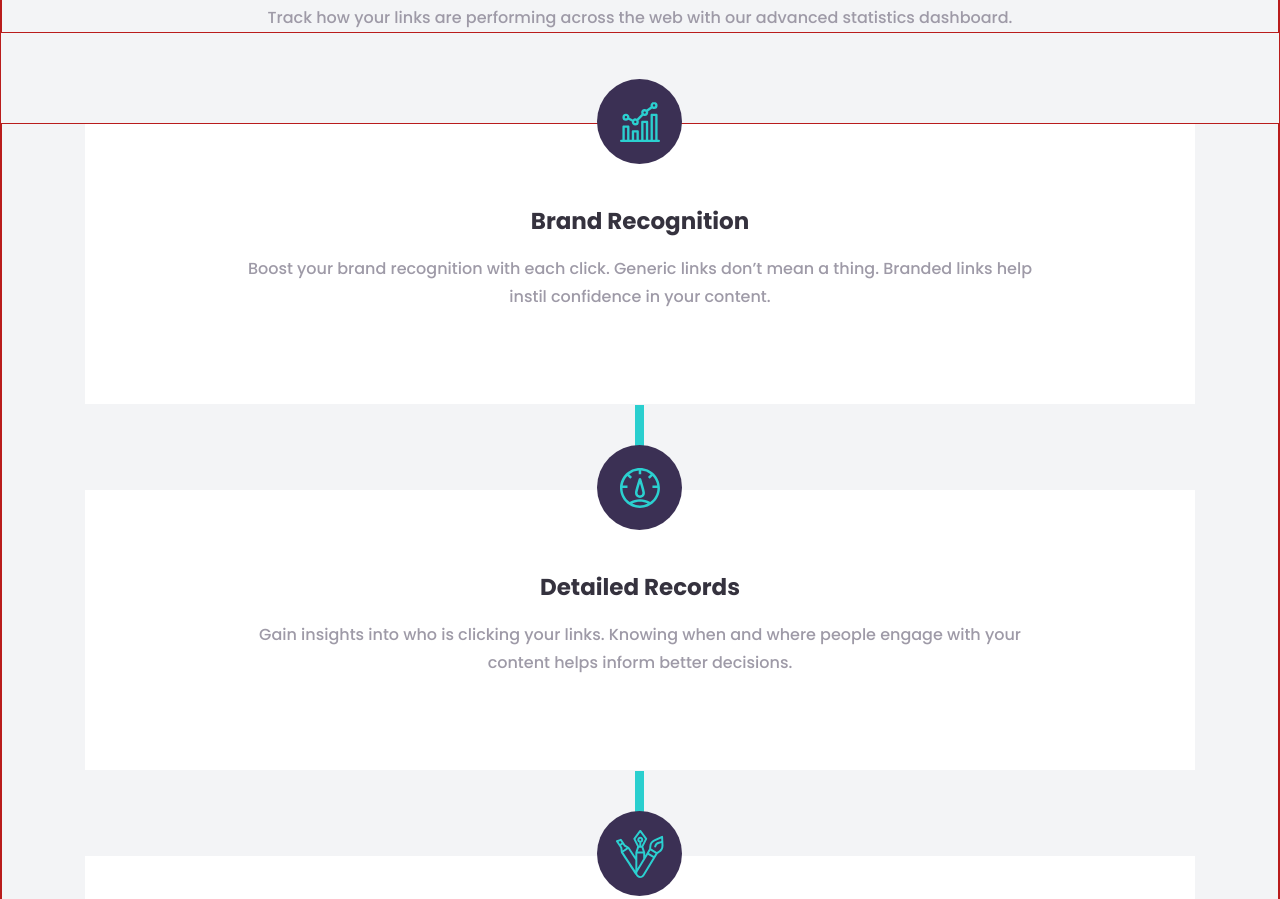
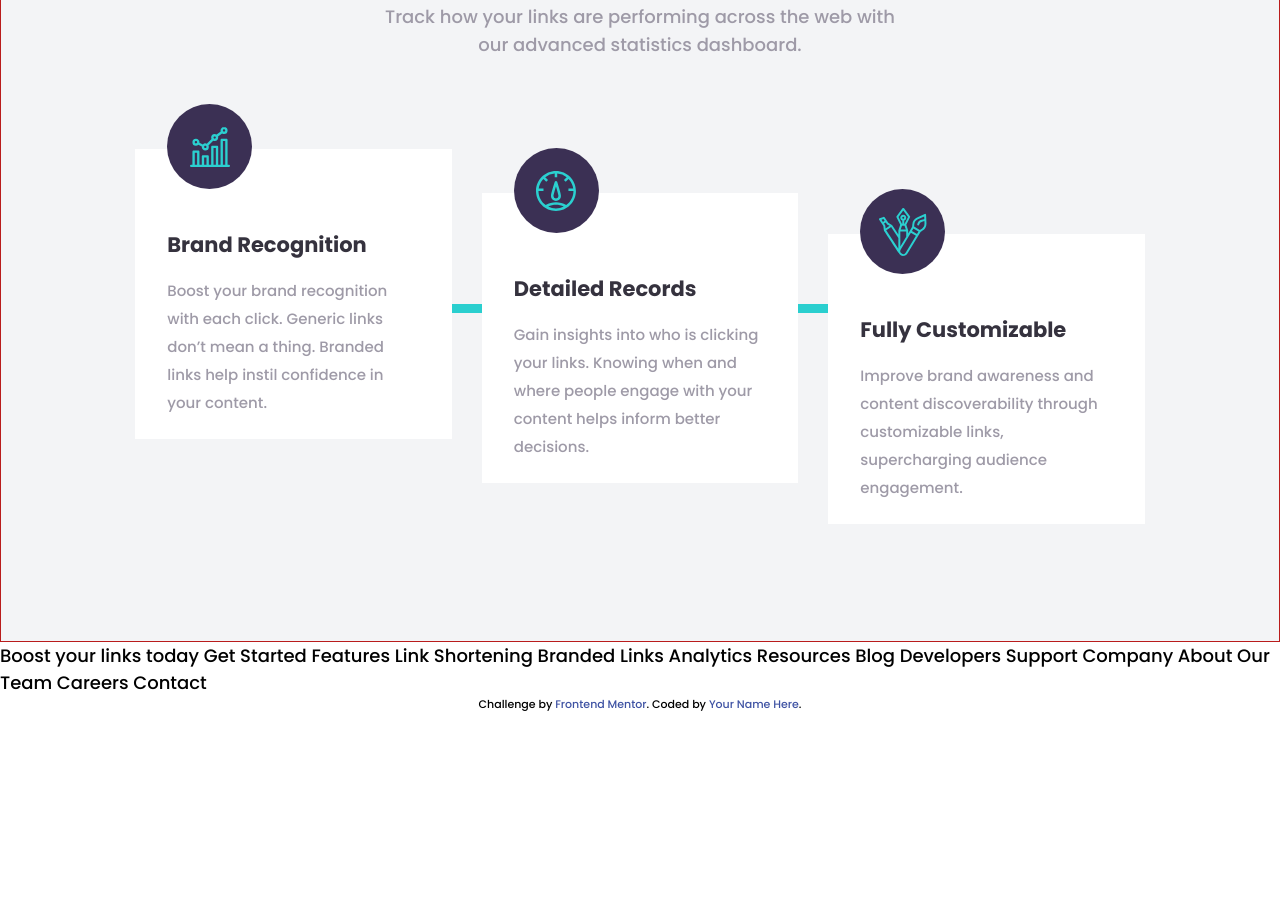
Before and after one commit to dgknfordevelop/url-shortening-api-landing-page, a website: page src/index.html in a window 1280 px wide. Shown: the part 955-1854 px from the top of the page. After the commit the page ends 1668 px from the top, so only its background shows below. Drawn offline with nearby package versions, Linux system fonts and the light colour scheme; files that its build step writes are made by us from their sources.

Commit message:
main section responsive

```diff
--- a/src/index.html
+++ b/src/index.html
@@ -81,49 +81,55 @@
       </form>
     </div>
 
-    <section class="Statistics-section w-full h-fit -mt-[80px] bg-gray-100 flex flex-col pt-44">
+    <section class="Statistics-section w-full h-fit xl:h-[870px] -mt-[80px] bg-gray-100 flex flex-col pt-44">
 
-        <div class="Statistics-section-text-box border flex flex-col items-center mb-[90px] h-fit">
+        <div class="Statistics-section-text-box flex flex-col items-center mb-[90px] h-fit">
           <h3 class="text-2xl md:text-3xl font-bold text-very-dark-blue mb-5">Advanced Statistics</h3>
-          <p class="Statistics-section-p-tag md:px-[250px]">Track how your links are performing across the web with our
+          <p class="Statistics-section-p-tag md:px-[250px] xl:px-[0] xl:w-[515px] ">Track how your links are performing across the web with our
             advanced statistics dashboard.
           </p>
         </div>
 
-        <div class="Statistics-section-info-box border flex flex-col items-center">
-            <div class="Statistics-section-info-item">
+        <div class="Statistics-section-info-box flex flex-col items-center xl:flex-row xl:justify-center xl:pl-3">
+            <div class="Statistics-section-info-item xl:mr-8">
               <div class="info-svg-box">
                 <div class="info-svg bg-[url('./img/icon-brand-recognition.svg')] absolute"></div>
               </div>
               <h4 class="info-h-tag">Brand Recognition</h4>
-              <p class="Statistics-section-p-tag">Boost your brand recognition with each click. Generic links don’t
+              <p class="Statistics-section-p-tag xl:text-[15px] xl:text-left">Boost your brand recognition with each click. Generic links don’t
                 mean a thing. Branded links help instil confidence in your content.
               </p>
-              <div class="Statistics-cyan-vertical-line-box">
-                <div  class="Statistics-cyan-vertical-line"></div>
+              <div class="Statistics-vertical-line-box">
+                <div  class="Statistics-vertical-line"></div>
               </div>
             </div>
+            <div class="Statistics-horizontal-line-box">
+              <div  class="Statistics-horizontal-line"></div>
+            </div>
 
-            <div class="Statistics-section-info-item">
+            <div class="Statistics-section-info-item  xl:mr-8 xl:relative xl:top-11">
               <div class="info-svg-box">
                 <div class="info-svg bg-[url('./img/icon-detailed-records.svg')]"></div>
               </div>
               <h4 class="info-h-tag">Detailed Records</h4>
-              <p class="Statistics-section-p-tag">Gain insights into who is clicking your links. Knowing when and where
+              <p class="Statistics-section-p-tag xl:text-[15px] xl:text-left">Gain insights into who is clicking your links. Knowing when and where
                 people engage with your content helps inform better decisions.
               </p>
-              <div class="Statistics-cyan-vertical-line-box">
-                <div  class="Statistics-cyan-vertical-line"></div>
+              <div class="Statistics-vertical-line-box">
+                <div  class="Statistics-vertical-line"></div>
               </div>
+            </div>
+            <div class="Statistics-horizontal-line-box">
+              <div  class="Statistics-horizontal-line"></div>
             </div>
 
 
-            <div class="Statistics-section-info-item">
+            <div class="Statistics-section-info-item xl:relative xl:top-[85px]">
               <div class="info-svg-box">
                 <div class="info-svg bg-[url('./img/icon-fully-customizable.svg')] "></div>
               </div>
               <h4 class="info-h-tag">Fully Customizable</h4>
-              <p class="Statistics-section-p-tag">Improve brand awareness and content discoverability through customizable
+              <p class="Statistics-section-p-tag xl:text-[15px] xl:text-left">Improve brand awareness and content discoverability through customizable
                 links, supercharging audience engagement.
               </p>
             </div>
--- a/src/shortening.css
+++ b/src/shortening.css
@@ -47,26 +47,32 @@
     }
 
     .Statistics-section-info-item{
-        @apply bg-white pt-20 flex flex-col text-center mb-[86px] h-[280px] w-[87%] relative
+        @apply bg-white pt-20 flex flex-col text-center xl:text-left mb-[86px] xl:mb-0 h-[280px] xl:h-[290px] w-[87%] xl:w-[25%] xl:mr-3 xl:pl-8 xl:pr-8  relative
     }
 
     .info-svg-box{
-        @apply relative flex justify-center
+        @apply relative flex justify-center xl:justify-start
     }
     .info-svg{
         @apply  bg-no-repeat bg-center rounded-full w-[85px] h-[85px] bg-dark-violet absolute -mt-[125px]
     }
     .info-h-tag{
-        @apply text-[21px] md:text-[23px] font-bold text-very-dark-blue mb-4
+        @apply text-[21px] md:text-[23px] xl:text-[21px] font-bold text-very-dark-blue mb-4
     }
     .Statistics-section-p-tag{
-        @apply text-grayish-violet text-center px-[22px] leading-7 text-base md:px-[150px]
+        @apply text-grayish-violet text-center px-[22px] leading-7 text-base lg:text-lg md:px-[150px] xl:px-[0]
     }
-    .Statistics-cyan-vertical-line-box{
-        @apply absolute -bottom-[51px] w-full flex justify-center
+    .Statistics-vertical-line-box{
+        @apply absolute -bottom-[51px] border w-full h-fit flex justify-center xl:hidden
     }
-    .Statistics-cyan-vertical-line{
+    .Statistics-vertical-line{
         @apply w-[9px] h-[50px] bg-design-cyan
+    }
+    .Statistics-horizontal-line-box{
+        @apply hidden w-fit h-fit xl:block xl:-ml-8 xl:mt-7
+    }
+    .Statistics-horizontal-line{
+        @apply xl:w-[30px] xl:h-[9px] bg-design-cyan
     }
 }
 
```
